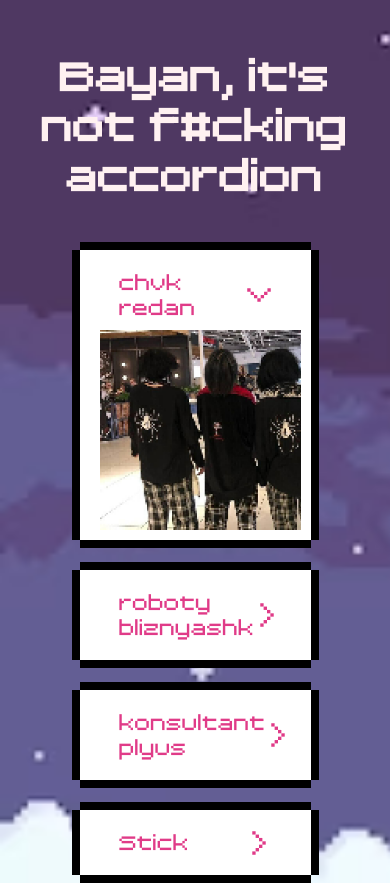
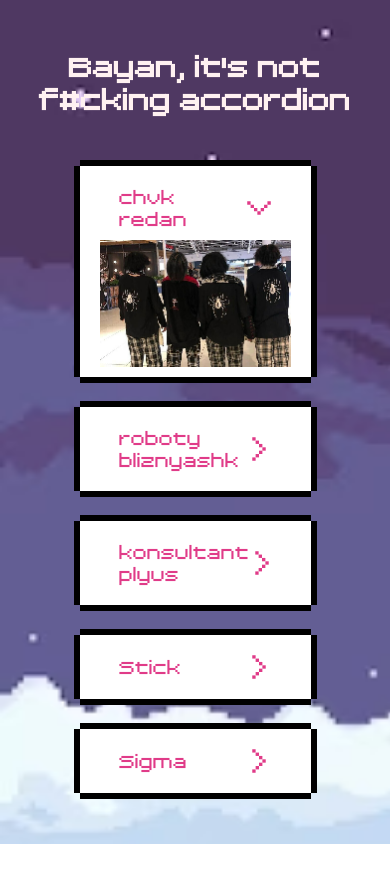
Before and after one commit to Krjson/cssBayan, a plain HTML site: page cssBayan/index.html in a window 390 px wide. Shown: the top 883 px of the page. After the commit the page ends 844 px from the top, so only its background shows below. Drawn offline with Linux system fonts and the light colour scheme.

Commit message:
feat: adaptive layout (Fri, march 10, 2023, 9:41 p.m.)

```diff
--- a/cssBayan/css/style.css
+++ b/cssBayan/css/style.css
@@ -35,22 +35,9 @@ body {
     text-align: center;
     padding-top: 50px;
     color: rgb(255, 241, 241);
-    animation-name: titleAnimation;
+    animation-name: smooth;
     animation-duration: 2s;
     opacity: 1;
-}
-
-@keyframes titleAnimation {
-    0%     {opacity: 0}
-    12.5%  {opacity: .1}
-    25%    {opacity: .25}
-    37.5%  {opacity: .38}
-    50%    {opacity: .50}
-    62.5%  {opacity: .62}
-    75%    {opacity: .75}
-    87%    {opacity: .87}
-    97%    {opacity: .97}
-    100%   {opacity: 1}
 }
 
 .bayan__list {
@@ -58,6 +45,9 @@ body {
     width: 70%;
     margin: 0 auto;
     cursor: pointer;
+    animation-name: smooth;
+    animation-duration: 2s;
+    opacity: 1;
 }
 
 .bayan__list li {
@@ -108,6 +98,44 @@ body {
 }
 
 .inp:checked ~ .content img {
+    width: 100%;
     max-width: 300px;
     transition: all .8s;
 }
+
+@keyframes smooth {
+    0%     {opacity: 0}
+    12.5%  {opacity: .1}
+    25%    {opacity: .25}
+    37.5%  {opacity: .38}
+    50%    {opacity: .50}
+    62.5%  {opacity: .62}
+    75%    {opacity: .75}
+    87%    {opacity: .87}
+    97%    {opacity: .97}
+    100%   {opacity: 1}
+}
+
+@media (max-width: 820px) {
+    .bayan__title {
+        font-size: 2.4em;
+    }
+    .bayan__list li label {
+        font-size: 1.6em;
+    }
+    .bayan__list li {
+        box-shadow: -6px 0 0 0 black, 6px 0 0 0 black, 0 -6px 0 0 black, 0 6px 0 0 black;
+    }
+}
+
+@media (max-width: 320px) {
+    .bayan__title {
+        font-size: 1.4em;
+    }
+    .bayan__list li label {
+        font-size: 0.8em;
+    }
+    .bayan__list li {
+        box-shadow: -3px 0 0 0 black, 3px 0 0 0 black, 0 -3px 0 0 black, 0 3px 0 0 black;
+    }
+}
```
